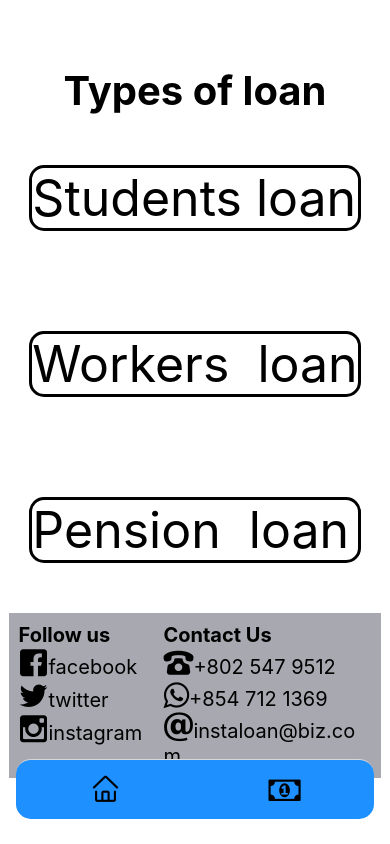
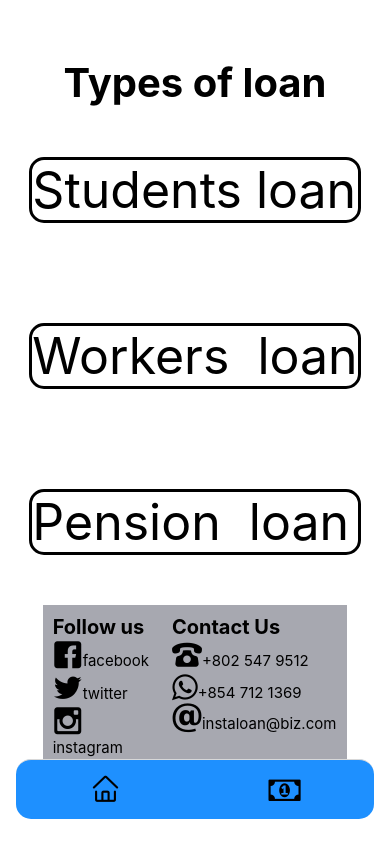
Before and after one commit to kencal20/Demo, a React Native app: screen /Loan in a window 390 px wide. Built offline with nearby package versions, Linux system fonts and the light colour scheme.

Commit message:
footer update

```diff
--- a/src/Loan.js
+++ b/src/Loan.js
@@ -152,11 +152,12 @@ const styles = StyleSheet.create({
     footer: {
         backgroundColor: '#a7a8b0',
         flexDirection: 'row',
-
+        marginHorizontal:10,
+        marginBottom:20
     },
 
     footer_text: {
-        fontSize: 20
+        fontSize: 15
     },
 
     followUs: {
```
